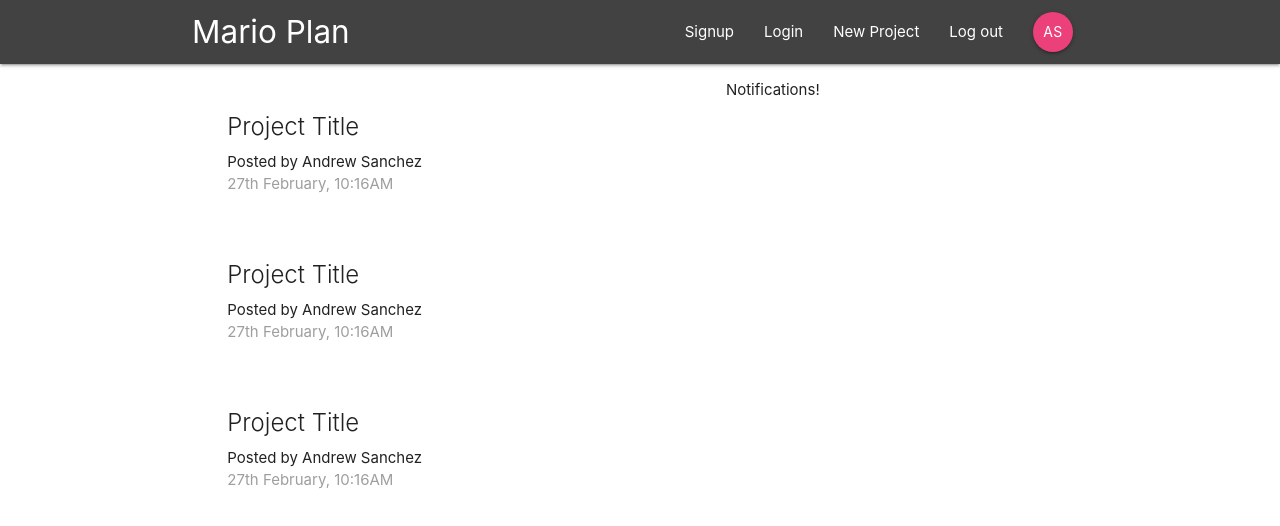
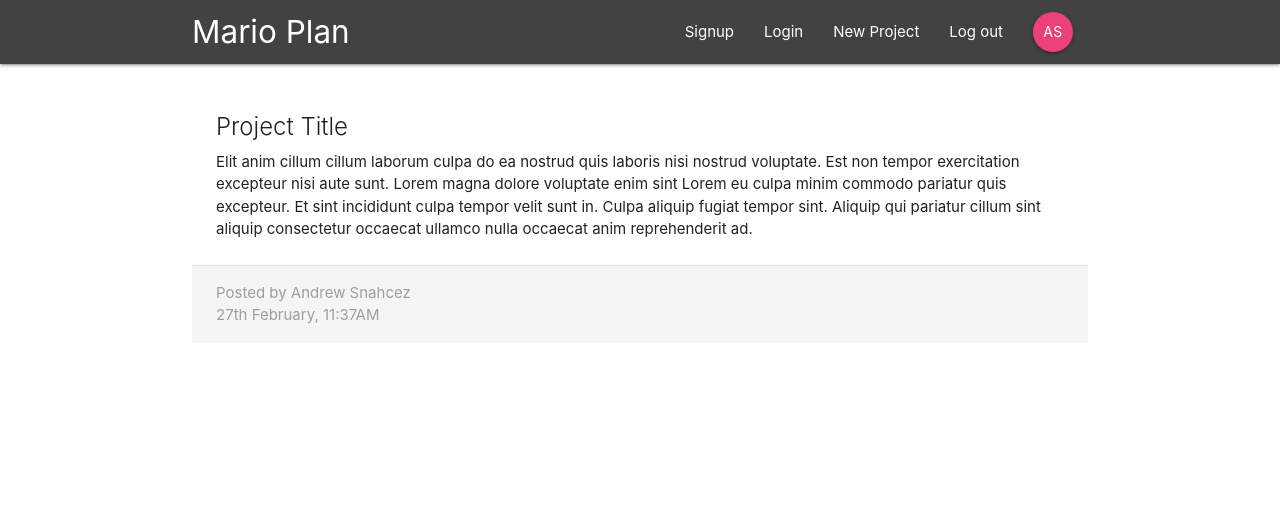
Before and after one commit to TB831/FirebaseProjectManger, a React (Create React App) app: page /project/1 in a window 1280 px wide. Shown: the top 526 px of the page. Built offline with nearby package versions, Linux system fonts and the light colour scheme.

Commit message:
added ProjectDetails component

```diff
--- a/src/App.js
+++ b/src/App.js
@@ -2,6 +2,7 @@ import React, { Component } from 'react';
 import { BrowserRouter, Switch, Route } from 'react-router-dom';
 import NavBar from './components/NavBar';
 import Dashboard from './containers/Dashboard';
+import ProjectDetails from './components/ProjectDetails';
 
 class App extends Component {
   render() {
@@ -10,7 +11,8 @@ class App extends Component {
         <div>
           <NavBar />
           <Switch>
-            <Route path="/" component={Dashboard} />
+            <Route exact path="/" component={Dashboard} />
+            <Route path="/project/:id" component={ProjectDetails} />
           </Switch>
         </div>
       </BrowserRouter>
--- /dev/null
+++ b/src/components/ProjectDetails.js
@@ -0,0 +1,20 @@
+import React from 'react';
+
+const ProjectDetails = () => {
+  return (
+    <div className="container section project-details">
+      <div className="card z-depth-0">
+        <div className="card-content">
+          <span className="card-title">Project Title</span>
+          <p>Elit anim cillum cillum laborum culpa do ea nostrud quis laboris nisi nostrud voluptate. Est non tempor exercitation excepteur nisi aute sunt. Lorem magna dolore voluptate enim sint Lorem eu culpa minim commodo pariatur quis excepteur. Et sint incididunt culpa tempor velit sunt in. Culpa aliquip fugiat tempor sint. Aliquip qui pariatur cillum sint aliquip consectetur occaecat ullamco nulla occaecat anim reprehenderit ad.</p>
+        </div>
+        <div className="card-action grey lighten-4 grey-text">
+          <div>Posted by Andrew Snahcez</div>
+          <div>27th February, 11:37AM</div>
+        </div>
+      </div>
+    </div>
+  );
+}
+
+export default ProjectDetails;
```
